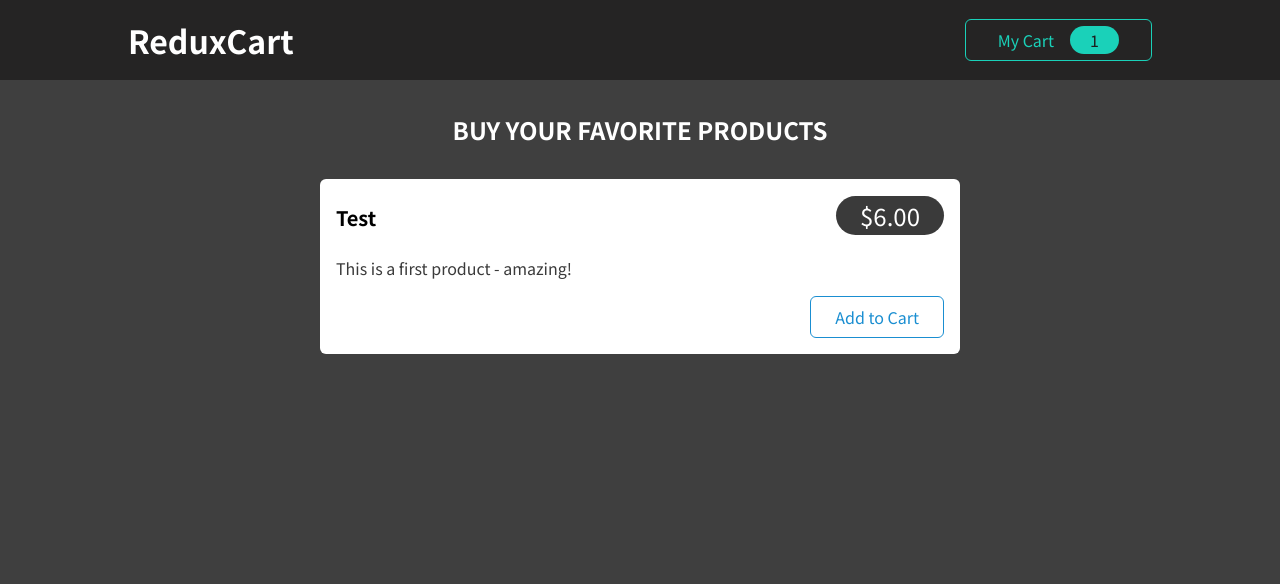
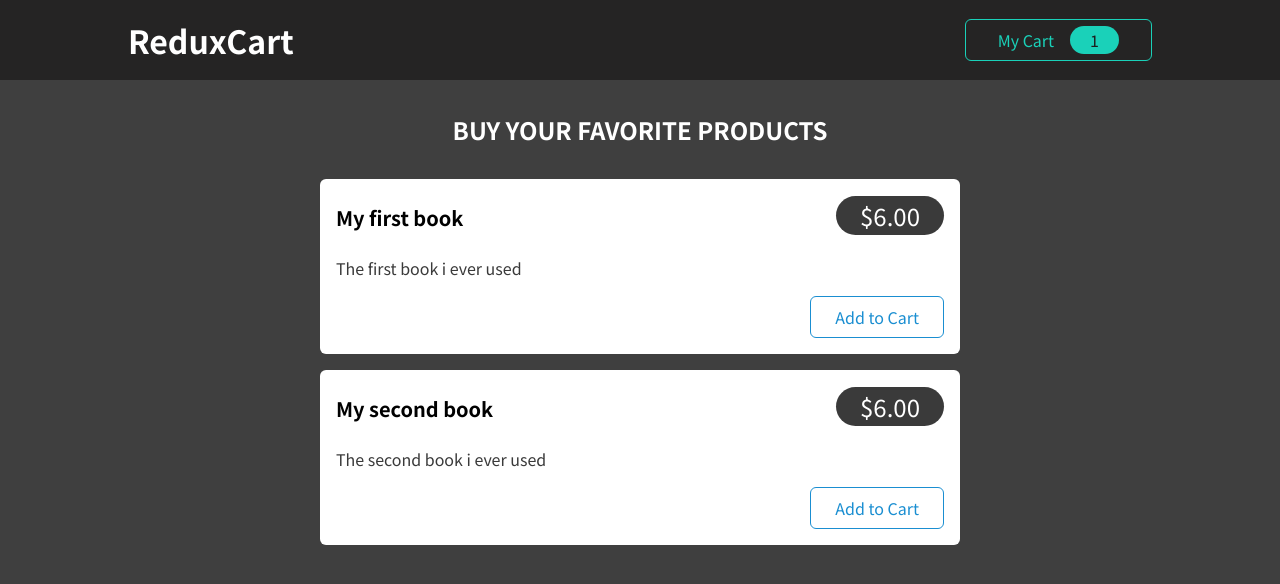
Before and after one commit to thecthebest/Order-App-Advanced-Redux, a React (Create React App) app: page / in a window 1280 px wide. Shown: the top 584 px of the page. Built offline with nearby package versions, Linux system fonts and the light colour scheme.

Commit message:
Removed static products instead add dynamic products list
Initially the components was using fix products, but now the products items are displayed dynamically. A new array method has been added that filter every item from the array before passing to a child components via props.

```diff
--- a/src/components/Shop/Products.js
+++ b/src/components/Shop/Products.js
@@ -1,16 +1,31 @@
 import ProductItem from './ProductItem';
 import classes from './Products.module.css';
+
+const DUMMY_PRODUCTS = [
+  { id: 'p1', price: 6, title: 'My first book', description: 'The first book i ever used' },
+  { id: 'p2', price: 6, title: 'My second book', description: 'The second book i ever used' }
+];
 
 const Products = (props) => {
   return (
     <section className={classes.products}>
       <h2>Buy your favorite products</h2>
       <ul>
-        <ProductItem
-          title='Test'
-          price={6}
-          description='This is a first product - amazing!'
-        />
+        {
+          DUMMY_PRODUCTS.map((item) => {
+            return (
+              <li>
+                <ProductItem
+                  key={item.id}
+                  id={item.id}
+                  title={item.title}
+                  price={item.price}
+                  description={item.description}
+                />
+              </li>
+            )
+          })
+        }
       </ul>
     </section>
   );
```
